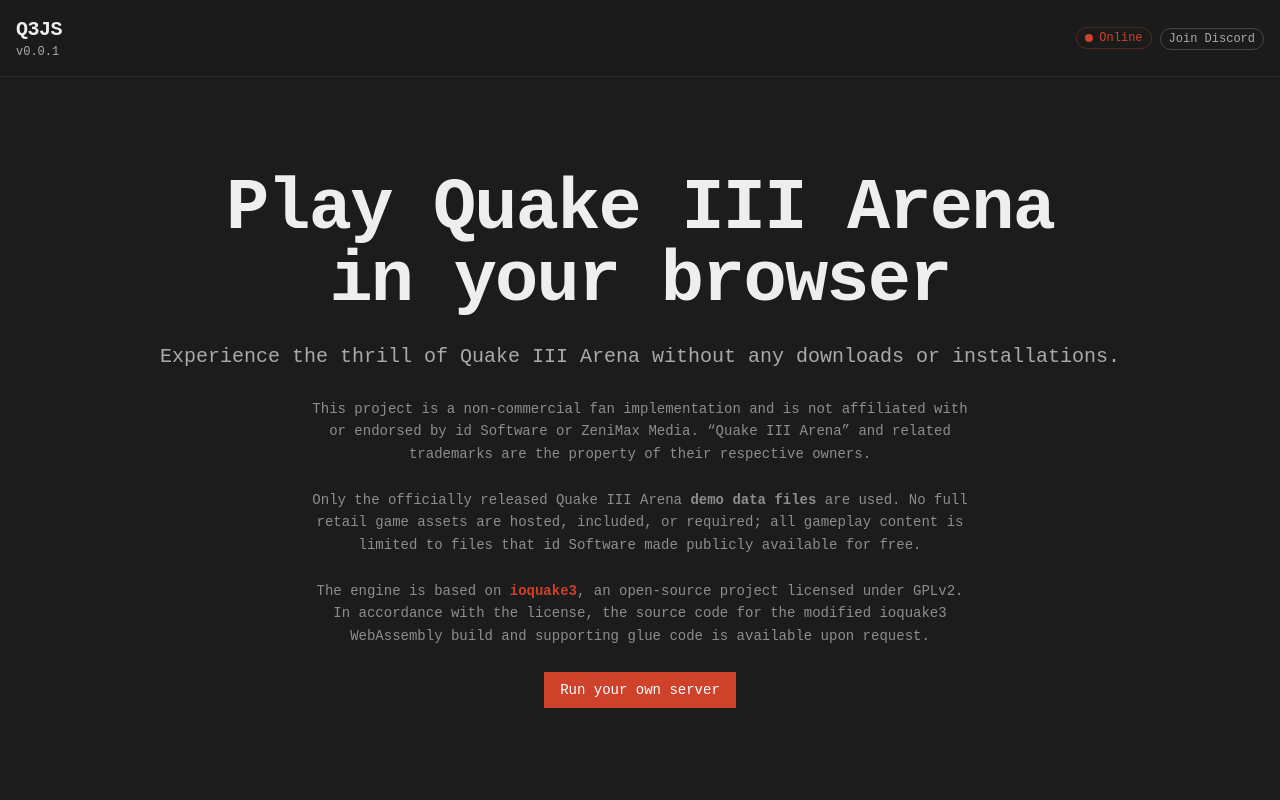
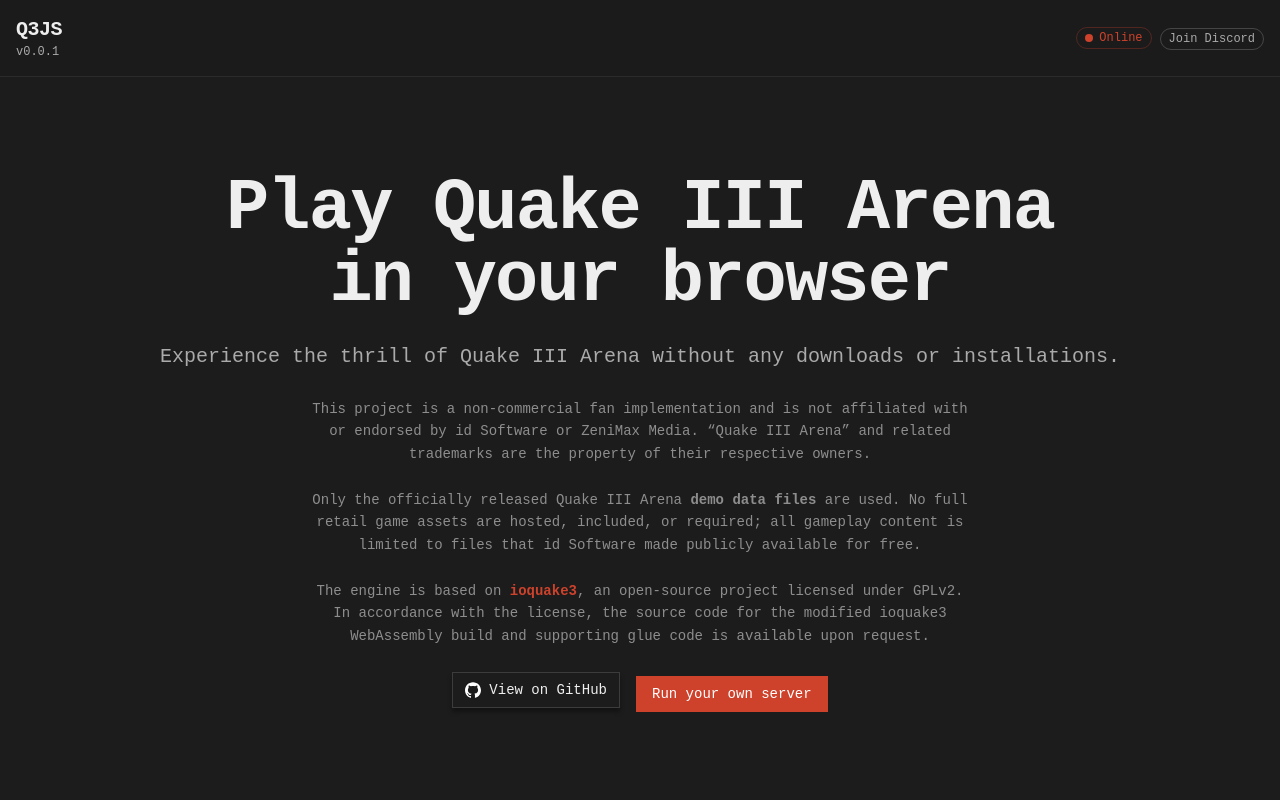
Before and after one commit to JackBrenn/q3js-oldschoolfrag, a React (Vite) app in the folder website/: page / in a window 1280 px wide. Shown: the top 800 px of the page. Built offline with nearby package versions, Linux system fonts and the light colour scheme; no server answers.

Commit message:
Add GitHub link button to Hero component and wrap ServerPicker in ErrorBoundary

```diff
--- a/website/package.json
+++ b/website/package.json
@@ -30,6 +30,8 @@
     "lucide-react": "^0.544.0",
     "react": "^19.2.0",
     "react-dom": "^19.2.0",
+    "react-error-boundary": "^6.0.0",
+    "react-icons": "^5.5.0",
     "tailwind-merge": "^3.0.2",
     "tailwindcss": "^4.0.6",
     "tw-animate-css": "^1.3.6",
--- a/website/src/components/hero.tsx
+++ b/website/src/components/hero.tsx
@@ -1,5 +1,6 @@
 import {Link} from "@tanstack/react-router";
 import {Button} from "@/components/ui/button.tsx";
+import {SiGithub} from "react-icons/si";
 
 export function Hero() {
     return <section className="container mx-auto px-4 py-16 md:py-24">
@@ -31,6 +32,13 @@
 
 
             <div>
+                <a href={"https://github.com/lklacar/q3js"} target={"_blank"} rel={"noreferrer"}>
+                    <Button variant={"outline"} className={"mr-4"}>
+                        <SiGithub className="w-6 h-6 fill-white"/>
+                        View on GitHub
+                    </Button>
+                </a>
+
                 <Link to={"/guide"}>
                     <Button>
                         Run your own server
@@ -39,7 +47,6 @@
             </div>
 
 
-
         </div>
     </section>;
 }
--- a/website/src/pages/HomePage.tsx
+++ b/website/src/pages/HomePage.tsx
@@ -2,6 +2,7 @@
 import {Hero} from "@/components/hero.tsx";
 import {Suspense} from "react";
 import ServerPickerSkeleton from "@/components/server-picker-skeleton.tsx";
+import {ErrorBoundary} from 'react-error-boundary'
 
 export default function HomePage() {
 
@@ -9,9 +10,11 @@
         <>
             <Hero/>
 
-            <Suspense fallback={<ServerPickerSkeleton/>}>
-                <ServerPicker/>
-            </Suspense>
+            <ErrorBoundary fallback={<h1>Something went wrong loading the server list.</h1>}>
+                <Suspense fallback={<ServerPickerSkeleton/>}>
+                    <ServerPicker/>
+                </Suspense>
+            </ErrorBoundary>
         </>
     )
 }
```
Also changed, not shown: 1 other file (tests, documents, lock files or other folders).
